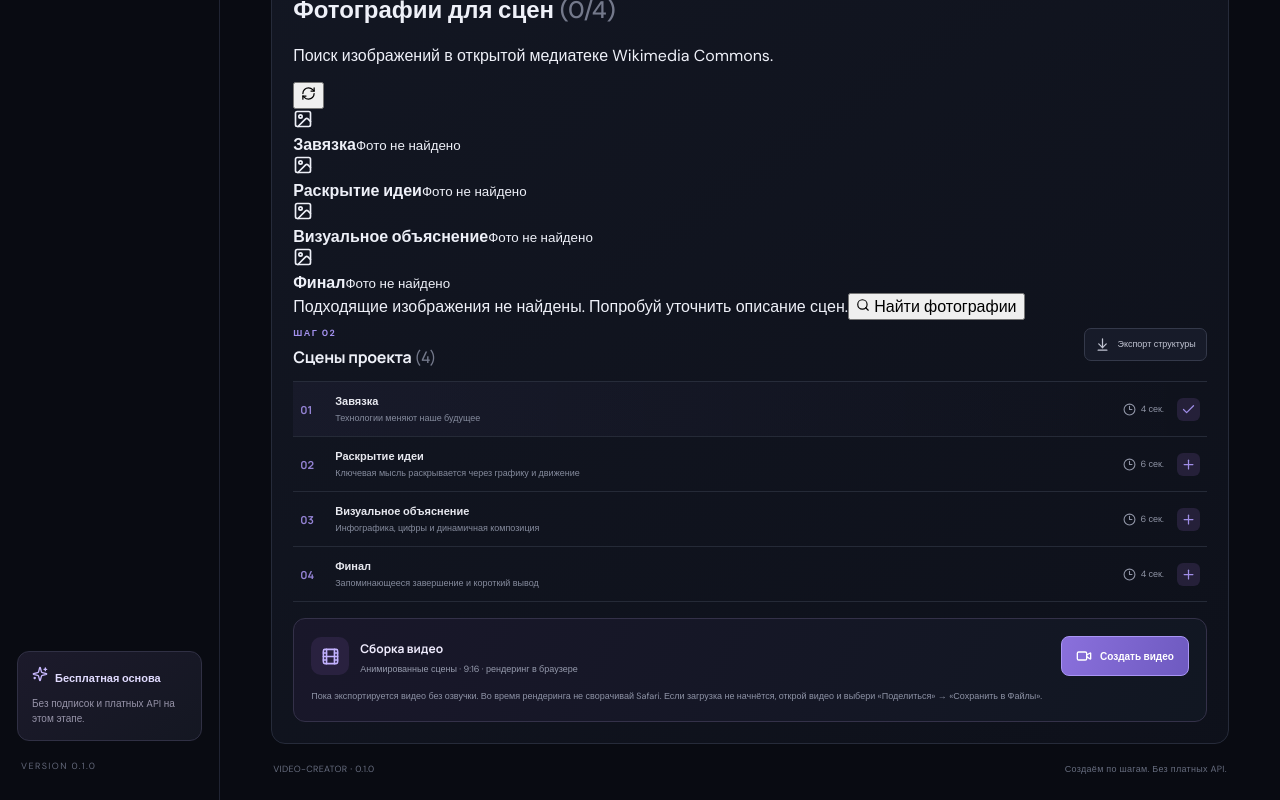
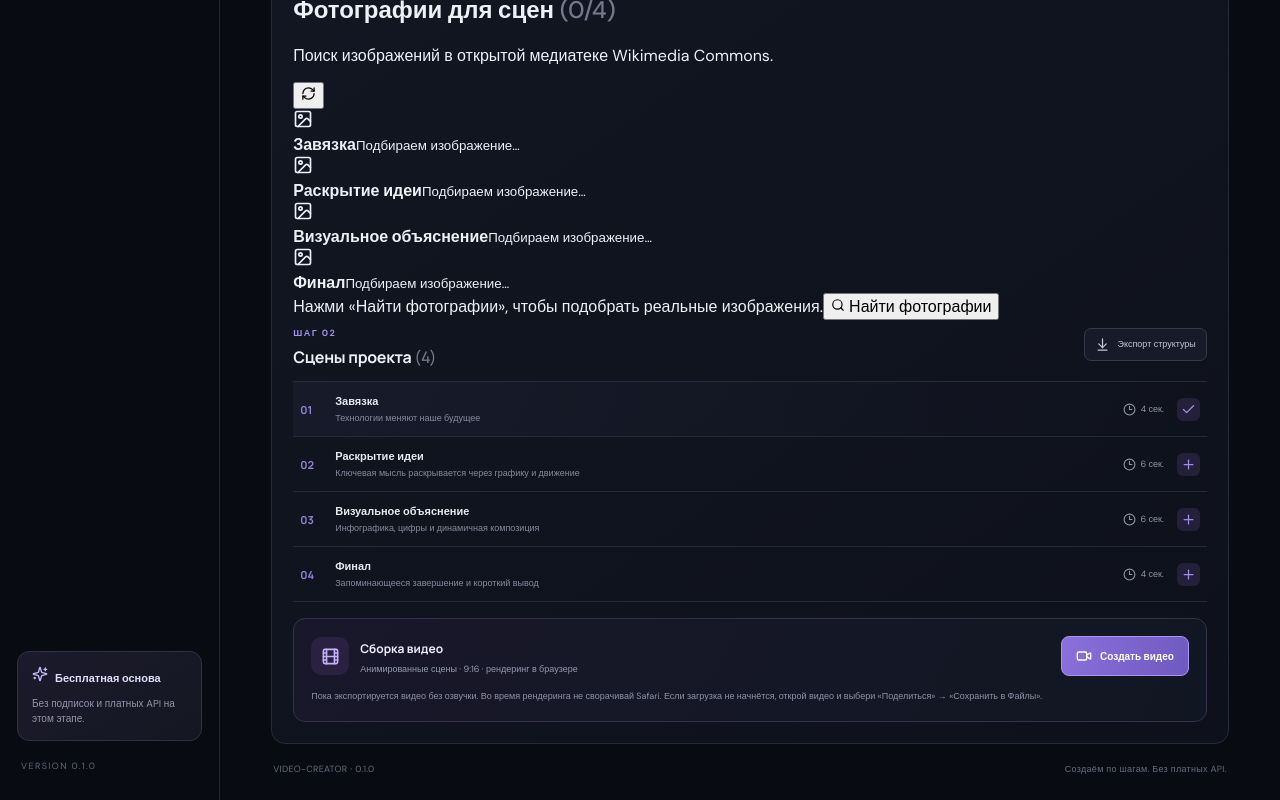
Before and after one commit to bahmetevdanil2005-dev/Video-creator, a React (Vite) app: page / in a window 1280 px wide. Shown: the part 895-1695 px from the top of the page. Built offline with nearby package versions, Linux system fonts and the light colour scheme; no server answers.

Commit message:
Make scene photo search user-triggered and stable

```diff
--- a/src/components/MediaLibrary.tsx
+++ b/src/components/MediaLibrary.tsx
@@ -1,4 +1,4 @@
-import { useEffect, useState } from 'react';
+import { useState } from 'react';
 import { Image, LoaderCircle, RefreshCw, Search, ExternalLink } from 'lucide-react';
 import type { Scene } from '../types';
 
@@ -75,11 +75,7 @@ export default function MediaLibrary({ scenes, onUpdate }: Props) {
     setLoading(false);
   }
 
-  useEffect(() => {
-    if (scenes.some(scene => !scene.imageUrl)) void searchAll();
-  // Load the first batch when the storyboard is created.
-  // eslint-disable-next-line react-hooks/exhaustive-deps
-  }, [scenes.map(scene => scene.id + ':' + (scene.imageUrl ? '1' : '0')).join('|')]);
+
 
   const ready = scenes.filter(scene => scene.imageUrl).length;
   return (
@@ -96,7 +92,7 @@ export default function MediaLibrary({ scenes, onUpdate }: Props) {
         </article>)}
       </div>
       <div className="media-library-footer">
-        <span>{status || 'Изображения подбираются автоматически.'}</span>
+        <span>{status || 'Нажми «Найти фотографии», чтобы подобрать реальные изображения.'}</span>
         <button onClick={searchAll} disabled={loading || ready === scenes.length}><Search size={14} /> {loading ? 'Ищем…' : 'Найти фотографии'}</button>
       </div>
     </section>
```
